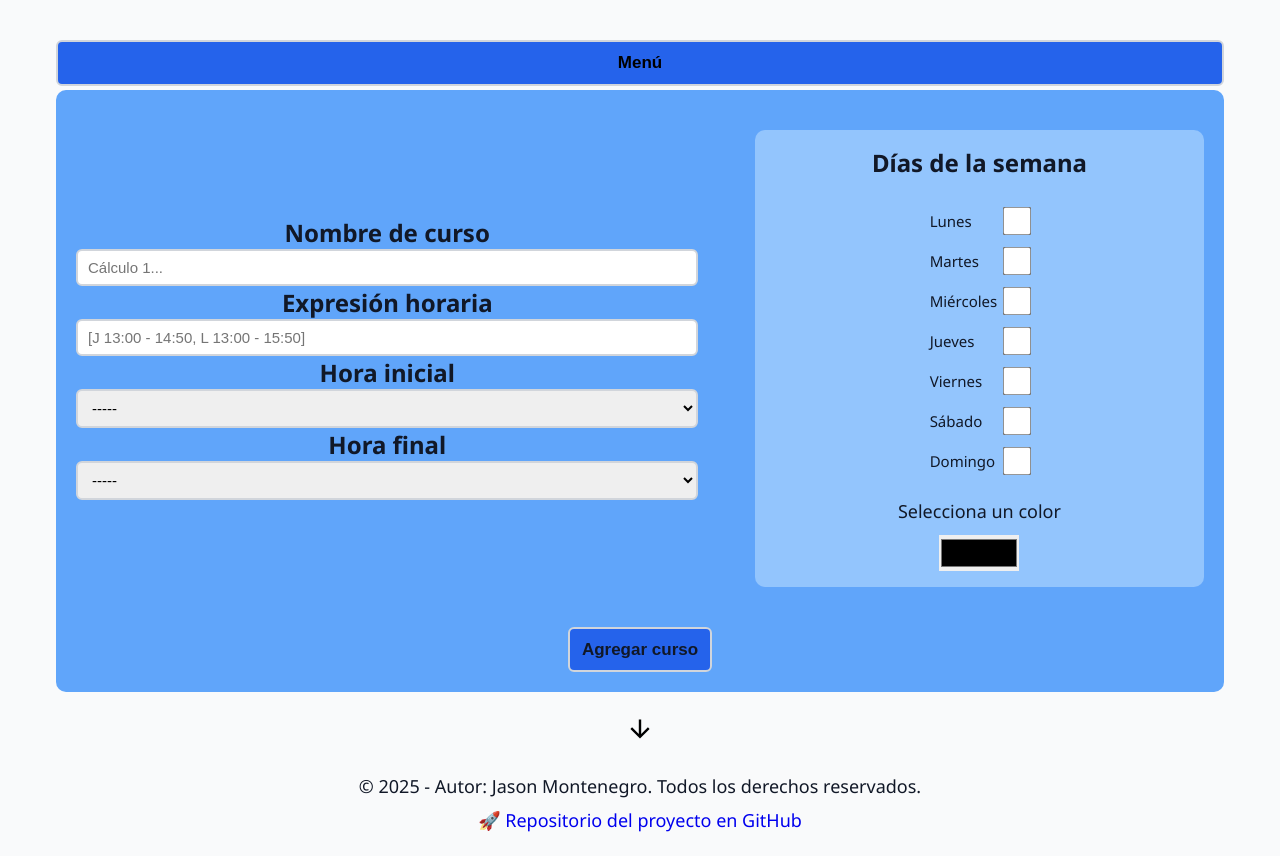
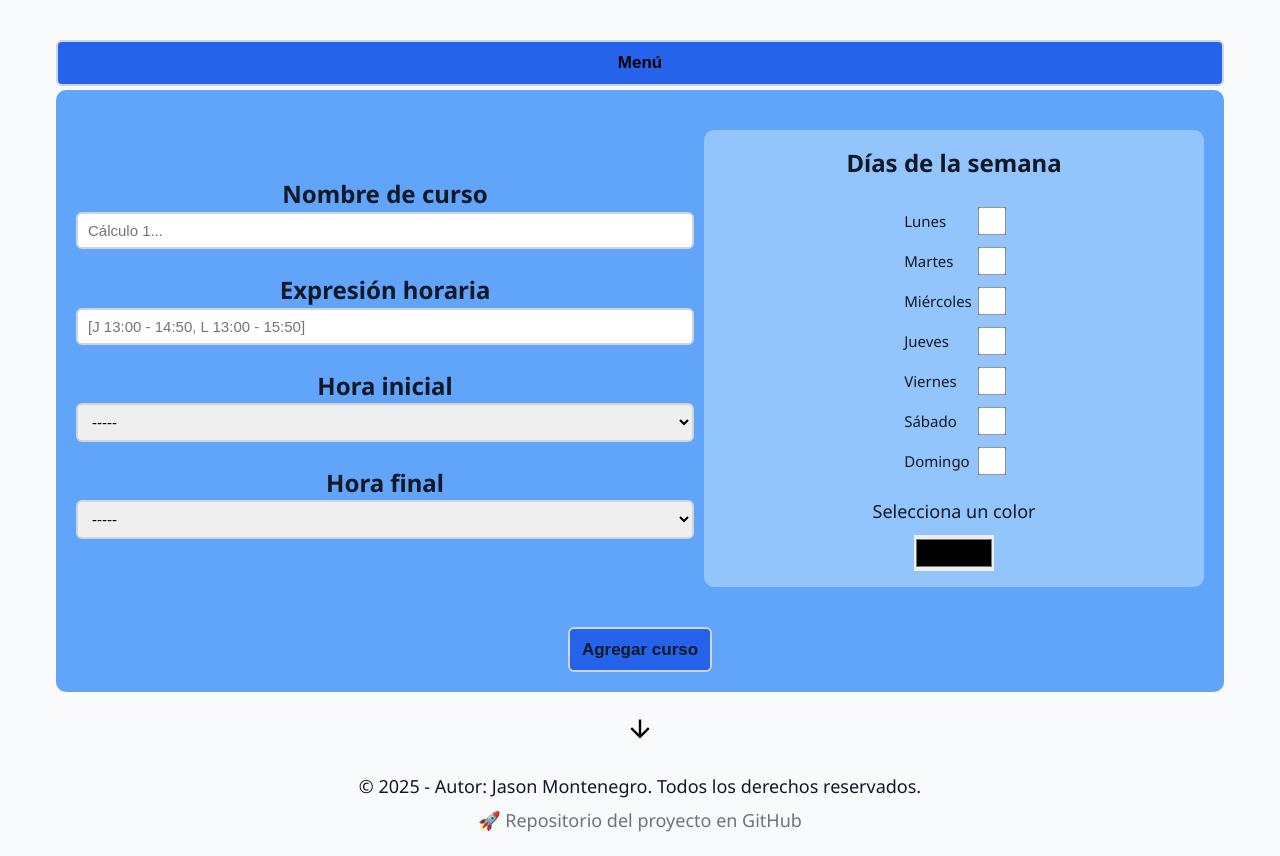
Before and after one commit to Jason-Montenegro/basic-ucr-schedule-generator, a website: page index.html in a window 1280 px wide. Shown: the part 64-920 px from the top of the page. Drawn offline with Linux system fonts and the light colour scheme.

Commit message:
Fix: input boxes spacing not appearing.

```diff
--- a/index.html
+++ b/index.html
@@ -206,12 +206,15 @@
       <div id="course-configurator-editor-container">
 
         <div class="input-box" id="course-configurator-input-box-container">
+          <div>
             <label for="course-name-input">Nombre de curso</label>
             <input type="text" id="course-name-input" name="course-name" placeholder="Cálculo 1...">
-
+          </div>
+          <div>
             <label for="course-regex-input">Expresión horaria</label>
             <input type="text" id="course-regex-input" name="course-regex" placeholder="[J 13:00 - 14:50, L 13:00 - 15:50]">
-
+          </div>
+          <div>
             <label for="course-initial-time-selector">Hora inicial</label>
             <select id="course-initial-time-selector" name="course-initial-time">
               <option value="default">-----</option>
@@ -234,11 +237,13 @@
               <option value="21:00">21:00</option>
               <option value="22:00">22:00</option>
             </select>
-
+          </div>
+          <div>
             <label for="course-ending-time-selector">Hora final</label>
             <select id="course-ending-time-selector" name="course-ending-time">
               <option value="default">-----</option>
             </select>
+          </div>
         </div>
 
         <div id="course-configurator-modifiers-container">
--- a/src/css/styles.css
+++ b/src/css/styles.css
@@ -468,15 +468,14 @@
   transform: scale(0.97);
 }
 
-
 #course-configurator-editor-container {
   display: flex;
   flex-direction: column;
-  justify-content: space-around;
+  justify-content: center;
   align-items: center;
   text-align: center;
   width: 100%;
-  gap: 5%;
+  gap: 1rem;
 }
 
 .input-box label {
@@ -484,15 +483,15 @@
   font-weight: var(--font-weight-bold);
 }
 
-.course-configurator-input-box-container {
+#course-configurator-input-box-container {
   display: flex;
   flex-direction: column;
   width: 100%;
   font-size: var(--font-size-h2);
   font-weight: var(--font-weight-bold);
-  gap: var(--space-md);
+  gap: var(--space-lg);
+
 }
-
 
 .input-box input,
 .input-box select {
@@ -641,6 +640,7 @@
   align-items: center;
   justify-content: center;
   flex-direction: column;
+  gap: var(--space-sm);
 }
 
 /* Schedule Table Section Styles */
@@ -658,11 +658,8 @@
   text-align: center;
 }
 
-#copyright-line-container a {
+#copyright-line-container a, #copyright-line-container a:active, #copyright-line-container a:hover, #copyright-line-container a:visited {
   text-decoration: none;
-}
-
-#copyright-line-container a:active, #copyright-line-container a:hover, #copyright-line-container a:visited {
   color: var(--text-color-secondary);
 }
 
```
Lines whose indentation alone changed are shown as unchanged.
